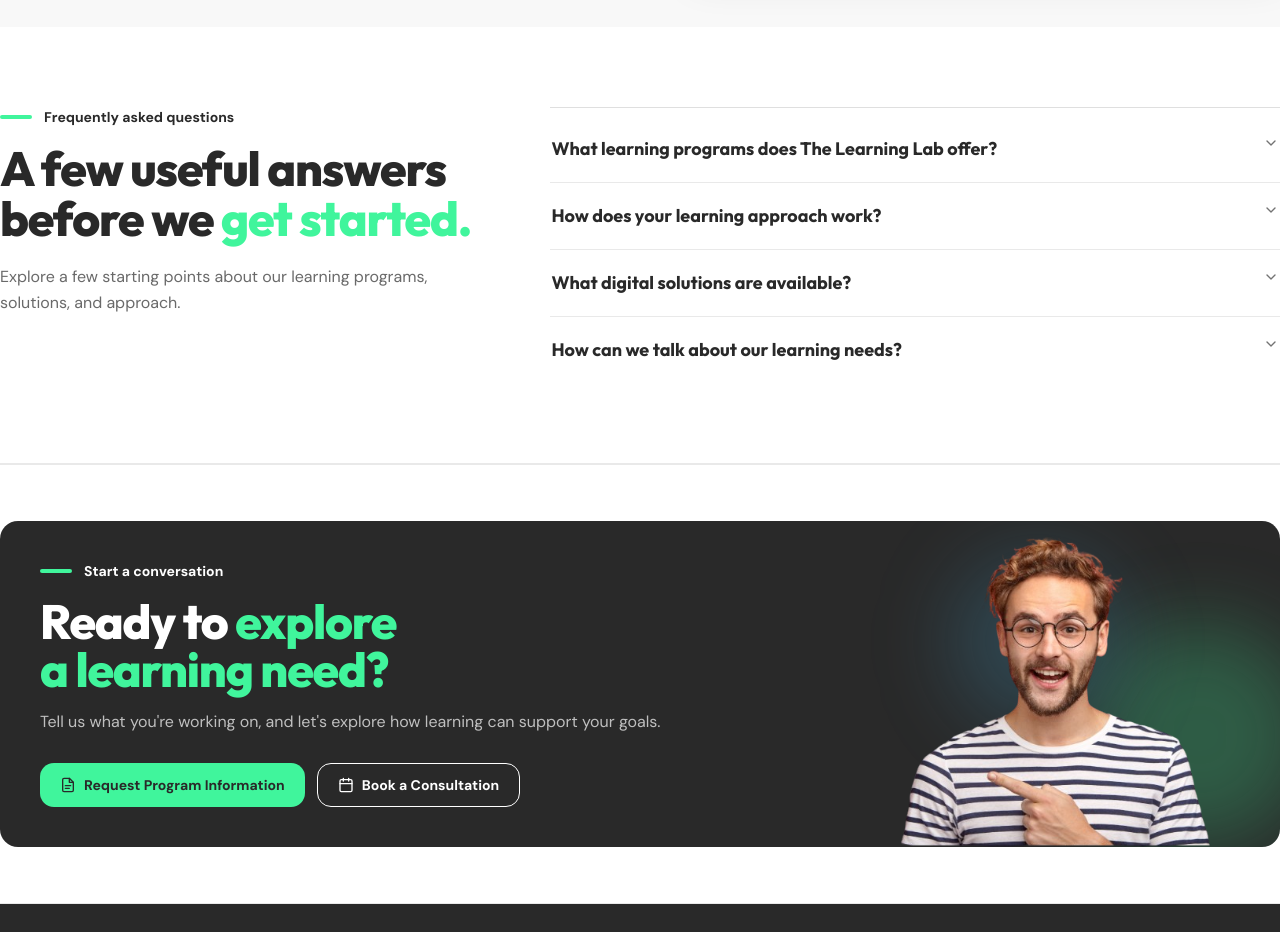
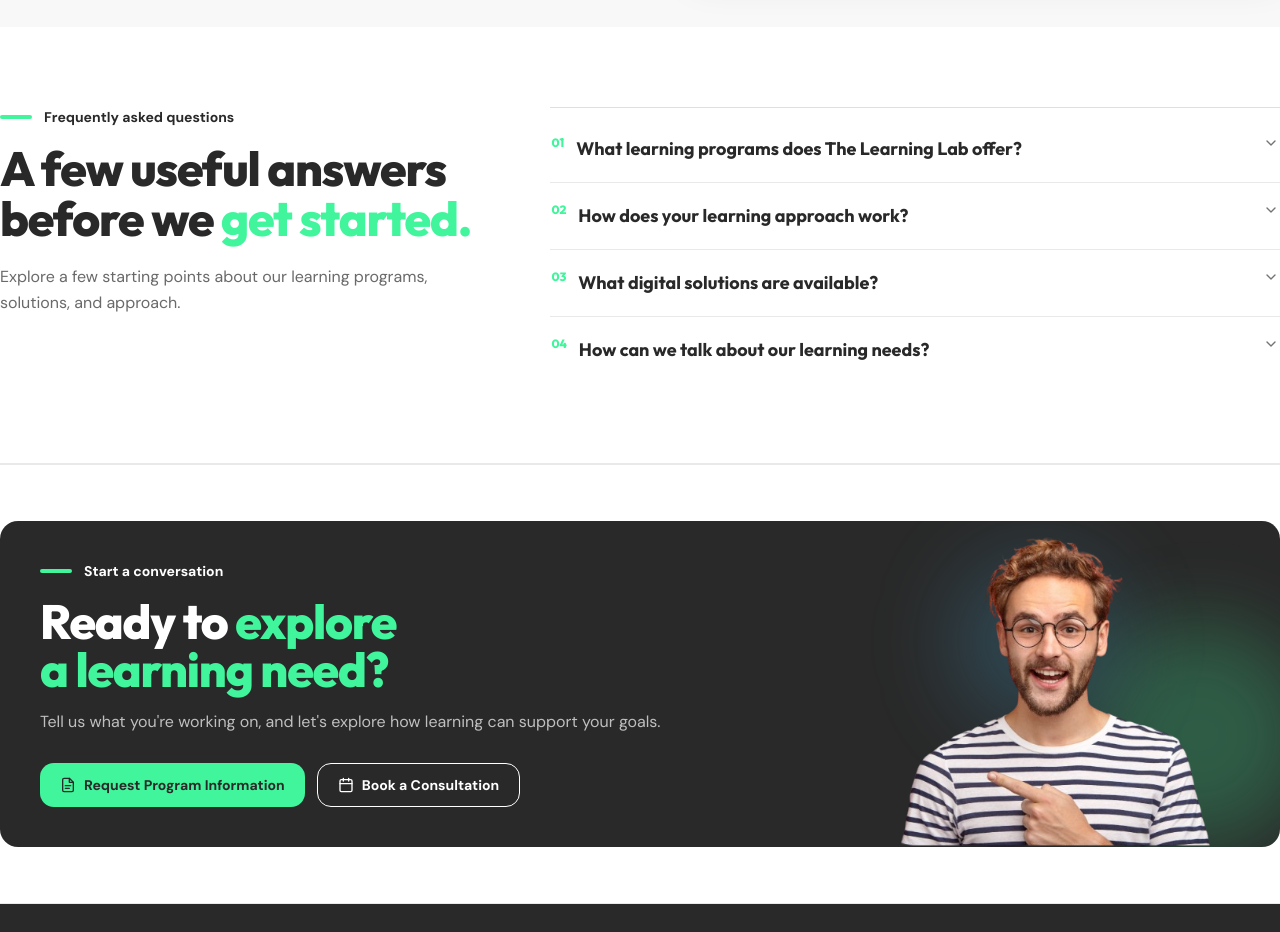
Before and after one commit to gabzy0423/The-Learning-Lab, a Next.js app: page / in a window 1280 px wide. Shown: the part 4260-5192 px from the top of the page. Built offline with nearby package versions, Linux system fonts and the light colour scheme.

Commit message:
Number homepage FAQ items

```diff
--- a/app/page.tsx
+++ b/app/page.tsx
@@ -358,6 +358,7 @@ export default function Home() {
           <Accordion className="border-t border-brand-charcoal/15 pt-2">
             <AccordionItem value="programs" className="border-brand-charcoal/10 py-2">
               <AccordionTrigger className="font-heading text-base font-bold text-brand-charcoal hover:no-underline sm:text-lg">
+                <span className="mr-3 text-xs font-extrabold text-brand-mint-green">01</span>
                 What learning programs does The Learning Lab offer?
               </AccordionTrigger>
               <AccordionContent className="text-brand-charcoal/70">
@@ -366,6 +367,7 @@ export default function Home() {
             </AccordionItem>
             <AccordionItem value="approach" className="border-brand-charcoal/10 py-2">
               <AccordionTrigger className="font-heading text-base font-bold text-brand-charcoal hover:no-underline sm:text-lg">
+                <span className="mr-3 text-xs font-extrabold text-brand-mint-green">02</span>
                 How does your learning approach work?
               </AccordionTrigger>
               <AccordionContent className="text-brand-charcoal/70">
@@ -374,6 +376,7 @@ export default function Home() {
             </AccordionItem>
             <AccordionItem value="solutions" className="border-brand-charcoal/10 py-2">
               <AccordionTrigger className="font-heading text-base font-bold text-brand-charcoal hover:no-underline sm:text-lg">
+                <span className="mr-3 text-xs font-extrabold text-brand-mint-green">03</span>
                 What digital solutions are available?
               </AccordionTrigger>
               <AccordionContent className="text-brand-charcoal/70">
@@ -382,6 +385,7 @@ export default function Home() {
             </AccordionItem>
             <AccordionItem value="conversation" className="border-brand-charcoal/10 py-2">
               <AccordionTrigger className="font-heading text-base font-bold text-brand-charcoal hover:no-underline sm:text-lg">
+                <span className="mr-3 text-xs font-extrabold text-brand-mint-green">04</span>
                 How can we talk about our learning needs?
               </AccordionTrigger>
               <AccordionContent className="text-brand-charcoal/70">
```
